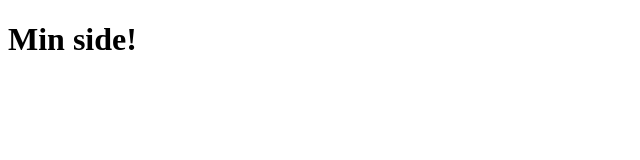
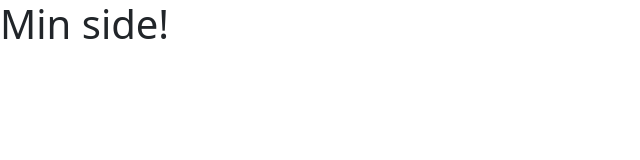
Before and after one commit to Fizto/Fizto.github.io, a website: page index.html in a window 1280 px wide. Shown: the whole page, without its empty margins (0-640 px from the left). Drawn offline with nearby package versions, Linux system fonts and the light colour scheme.

Commit message:
second upload

```diff
--- a/index.html
+++ b/index.html
@@ -4,6 +4,7 @@
     <meta charset="UTF-8">
     <meta name="viewport" content="width=device-width, initial-scale=1.0">
     <title>Document</title>
+    <link href="https://cdn.jsdelivr.net/npm/bootstrap@5.3.2/dist/css/bootstrap.min.css" rel="stylesheet" integrity="sha384-T3c6CoIi6uLrA9TneNEoa7RxnatzjcDSCmG1MXxSR1GAsXEV/Dwwykc2MPK8M2HN" crossorigin="anonymous">
 </head>
 <body>
     <h1>Min side!</h1>
```
Also changed, not shown: package.json (added, +24 -0 lines), 2 other files.
